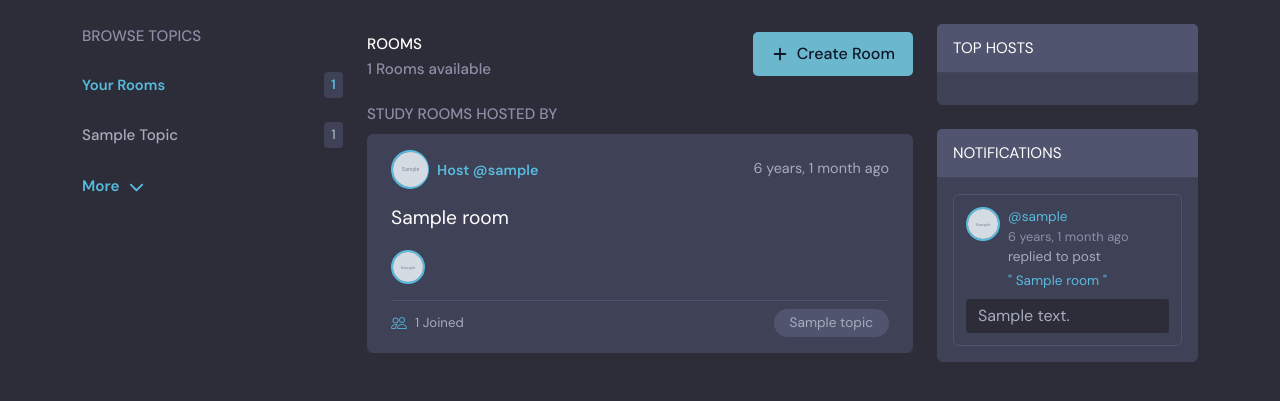
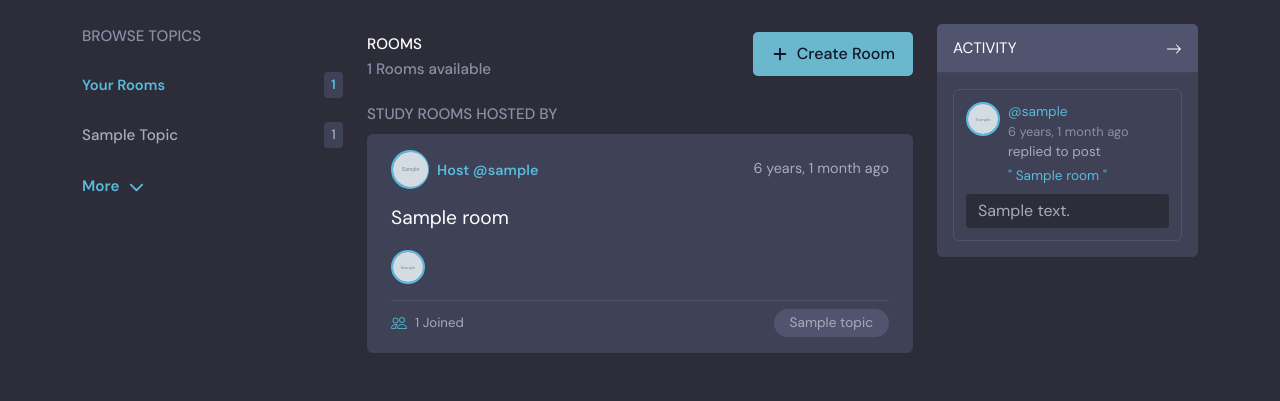
Before and after one commit to athikapriya/django-studyhub, a Django app: template base/templates/base/homepage.html in a window 1280 px wide. Shown: the part 77-478 px from the top of the page. Run offline with Django 3.2, Linux system fonts and the light colour scheme; the template is opened without the code that fills it: most values are stand-ins (such as "Sample title", 1, 10 or a date in 2020); grey boxes marked "Sample" are stand-in pictures; one stand-in notice (Sample message) is shown; some libraries are stand-ins or nearby versions.

Commit message:
feat: add user activity section to homepage and profile

```diff
--- /dev/null
+++ b/base/templates/base/components/activity_components.html
@@ -0,0 +1,101 @@
+{% load static %}
+
+{% block css %}
+<style>
+    .activity{
+        border: 0.093rem solid var(--color-neutral);
+        padding: 0.75rem;
+        margin-bottom: 1rem;
+    }
+
+    .activity:last-child{
+        margin-bottom: 0;
+    }
+
+    .activity-message{
+        background-color: #2d2d39;
+        padding: 0.30rem 0.75rem;
+    }
+
+    .message-user{
+        font-size: 0.85rem;
+    }
+
+    .message-user__time{
+        font-size: 0.8rem;
+    }
+
+    .trash-msg:hover{
+        background-color: transparent;
+    }
+</style>
+{% endblock %}
+
+<!-- =============== activity section starts here =============== -->
+{% if user_activity %}
+<section id="activity-components">
+    <div class="card text-bg-secondary" >
+        <div class="card-header text-uppercase color-text-primary color-bg-surface d-flex justify-content-between align-items-center">
+            <span>Activity</span>
+            <a href="" class="text-decoration-none color-text-primary">
+                <svg xmlns="http://www.w3.org/2000/svg" width="16" height="16" fill="currentColor" class="bi bi-arrow-right" viewBox="0 0 16 16">
+                    <path fill-rule="evenodd" d="M1 8a.5.5 0 0 1 .5-.5h11.793l-3.147-3.146a.5.5 0 0 1 .708-.708l4 4a.5.5 0 0 1 0 .708l-4 4a.5.5 0 0 1-.708-.708L13.293 8.5H1.5A.5.5 0 0 1 1 8"/>
+                </svg>
+            </a>
+        </div>
+        <div class="card-body color-bg-main">
+            {% for message in user_activity %}
+
+            <div class="activity rounded-2">
+                <!-- =============== message info starts with action =============== -->
+                <div class="d-flex">
+
+                    <div class="col-11">
+                        <div class="d-flex gap-2">
+                            {% if message.user.avatar and message.user.avatar.name != "profile.svg" %}
+                                <div style="border: 2px solid var(--color-primary); border-radius: 50%; width: auto; height: 34px;">
+                                    <img src="{{ message.user.avatar.url }}" class="rounded-circle" width="30" height="30" style="object-fit: cover;" alt="Profile Picture">
+                                </div>
+                            {% else %}
+                                <img src="{% static 'images/profile.svg' %}" class="rounded-circle" width="30" height="30" alt="Default avatar">
+                            {% endif %}
+
+                            <div class="message-user">
+                                <a href="{% url 'user-profile' message.user.username %}" class="text-decoration-none color-primary ">@{{message.user.username|truncatechars:10}}</a>
+                                <span class="d-block color-text-secondary message-user__time">{{message.created_at|timesince}} ago</span>
+                                <span class=" color-text-tertiary">replied to post</span>
+                                <span class="d-block color-primary mt-1">" {{message.room}} "</span>
+                            </div>
+                        </div>
+
+                    </div>
+
+                    <div class="col-1">
+                        {% if request.user == message.user or request.user == message.room.host %}
+                        <form method="POST" action="{% url 'delete-message' message.id %}">
+                            {% csrf_token %}
+                            <input type="hidden" name="next" value="{{ request.path }}">
+                            <button type="submit" class="dropdown-item text-center p-0 trash-msg">
+                                <svg xmlns="http://www.w3.org/2000/svg" width="16" height="16" fill="currentColor" class="bi bi-trash-fill color-text-secondary" viewBox="0 0 16 16">
+                                    <path d="M2.5 1a1 1 0 0 0-1 1v1a1 1 0 0 0 1 1H3v9a2 2 0 0 0 2 2h6a2 2 0 0 0 2-2V4h.5a1 1 0 0 0 1-1V2a1 1 0 0 0-1-1H10a1 1 0 0 0-1-1H7a1 1 0 0 0-1 1zm3 4a.5.5 0 0 1 .5.5v7a.5.5 0 0 1-1 0v-7a.5.5 0 0 1 .5-.5M8 5a.5.5 0 0 1 .5.5v7a.5.5 0 0 1-1 0v-7A.5.5 0 0 1 8 5m3 .5v7a.5.5 0 0 1-1 0v-7a.5.5 0 0 1 1 0"/>
+                                </svg>
+                            </button>
+                        </form>
+                        {% endif %}
+                    </div>
+                </div>
+                <!-- =============== message info ends with action =============== -->
+
+                <!-- =============== message starts =============== -->
+                <div class="activity-message rounded-1 mt-2 color-text-tertiary">
+                    {{message}}
+                </div>
+                <!-- =============== message ends =============== -->
+            </div>
+
+            {% endfor %}
+        </div>
+    </div>
+</section>
+{%  endif %}
+<!-- =============== activity section ends here =============== -->
--- a/base/templates/base/homepage.html
+++ b/base/templates/base/homepage.html
@@ -66,7 +66,7 @@
         <aside class="col-md-4 col-lg-3 g-4 topic-section">
             {% include 'base/components/topic_components.html' %}
             <div class="small-screen__activity">
-                {% include 'base/components/notification_components.html' %}
+                {% include 'base/components/activity_components.html' %}
             </div>
         </aside>
         <!-- ========== homepage topic components starts here ========== -->
@@ -99,7 +99,7 @@
                 <!-- topics and activity tab starts -->
                 <div class="d-flex align-items-center justify-content-center gap-3 my-4 tabs">
                     <a href="{% url 'browse-topics' %}" class="text-decoration-none color-primary fw-semibold rounded-5">Browse Topics</a>
-                    <a href="" class="text-decoration-none color-primary fw-semibold rounded-5">Notifications</a>
+                    <a href="" class="text-decoration-none color-primary fw-semibold rounded-5">Activity</a>
                 </div>
                 <!-- topics and activity tab ends -->
 
@@ -146,8 +146,7 @@
 
         <!-- ========== notification starts here ========== -->
         <aside class="col-lg-3 g-4 activity-section">
-            {% include 'base/components/host_components.html' %}
-            {% include 'base/components/notification_components.html' %}
+            {% include 'base/components/activity_components.html' %}
         </aside>
         <!-- ========== notification ends here ========== -->
 
--- a/base/templates/base/user_profile.html
+++ b/base/templates/base/user_profile.html
@@ -87,7 +87,7 @@
         <aside class="col-md-4 col-lg-3 g-4 topic-section">
             {% include 'base/components/topic_components.html' %}
             <div class="small-screen__activity">
-                {% include 'base/components/notification_components.html' %}
+                {% include 'base/components/activity_components.html' %}
             </div>
         </aside>
         <!-- =============== topic components ends here =============== -->
@@ -142,7 +142,7 @@
 
         <!-- =============== notification components starts here =============== -->
         <aside class="col-lg-3 g-4 activity-section">
-            {% include 'base/components/notification_components.html' %}
+            {% include 'base/components/activity_components.html' %}
         </aside>
         <!-- =============== notification components ends here =============== -->
 
```
Also changed, not shown: base/views.py (+16 -9 lines).
